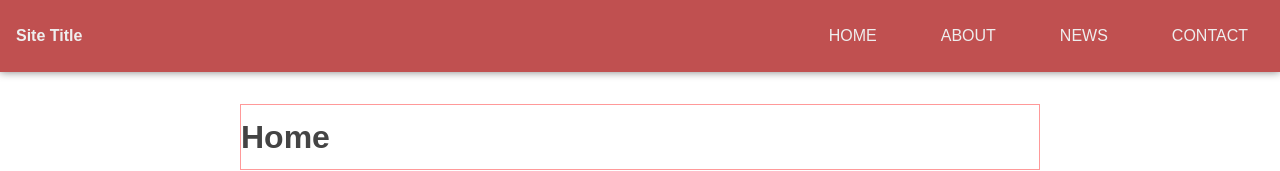
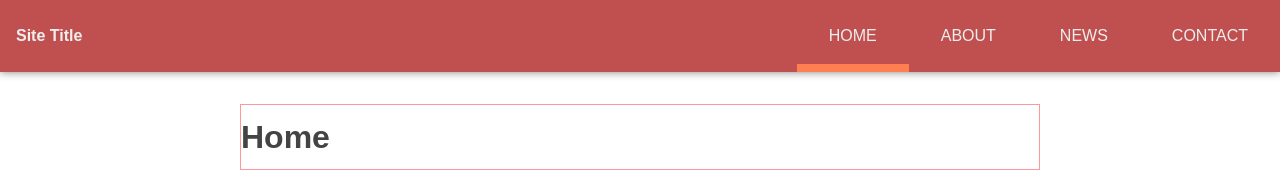
Before and after one commit to mbwatson/gastby-starter, a Gatsby site: page / in a window 1280 px wide. Shown: the top 171 px of the page. Built offline with nearby package versions, Linux system fonts and the light colour scheme; Gatsby itself is replaced by a stand-in of ours.

Commit message:
add active menu class styles

```diff
--- a/src/components/menu/menu.js
+++ b/src/components/menu/menu.js
@@ -21,18 +21,27 @@ const MenuItem = styled(Link)`
     text-decoration: none;
     text-transform: uppercase;
     color: var(--color-white);
-    transition: background-color 250ms;
+    padding: 1rem 2rem;
+    transition: background-color 250ms, border-bottom-color 250ms;
     background-color: transparent;
+    border-top-width: 0.5rem;
+    border-top-style: solid;
+    border-top-color: transparent;
+    border-bottom-width: 0.5rem;
+    border-bottom-style: solid;
+    border-bottom-color: transparent;
+    &.active {
+        border-bottom-color: var(--color-primary);
+    }
     &:hover {
         background-color: var(--color-primary);
     }
-    padding: 2rem;
 `
 
 export const Menu = ({ items }) => {
     return (
         <Navbar>
-            { items.map(item => <MenuItem key={ item.text } to={ item.path }>{ item.text }</MenuItem>) }
+            { items.map(item => <MenuItem key={ item.text } to={ item.path } activeClassName="active">{ item.text }</MenuItem>) }
         </Navbar>
     )
 }
```
